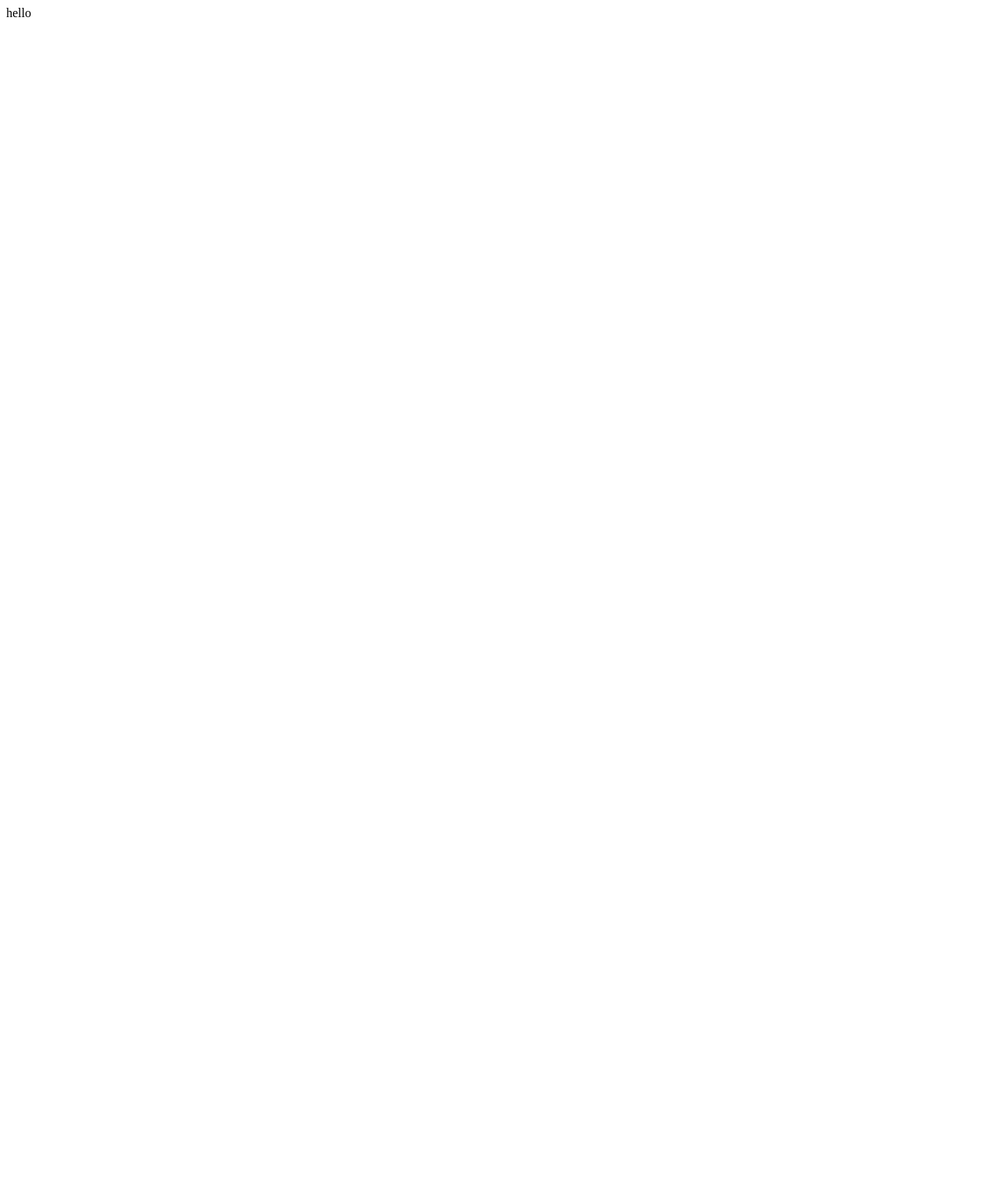
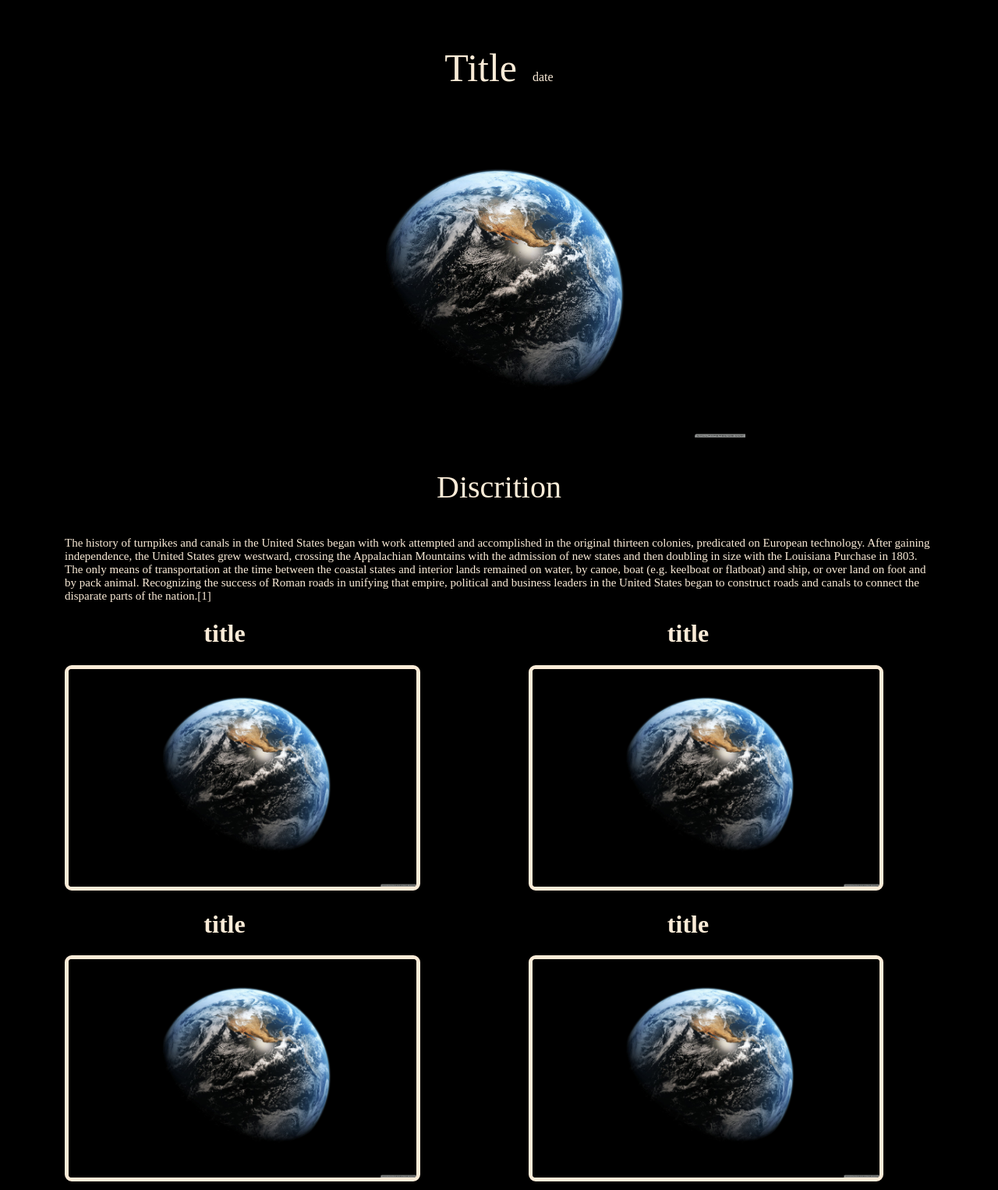
Before and after one commit to ElijahHallera/205Proj, a Flask app: page /pic in a window 1280 px wide. Before the commit the page is almost empty. Shown: the whole page at 78% size. Before the commit the page ends 22 px from the top, so only its background shows below. Run offline with Flask 2, Linux system fonts and the light colour scheme; some libraries are stand-ins or nearby versions.

Commit message:
added the second page

```diff
--- a/templates/pic.html
+++ b/templates/pic.html
@@ -1 +1,140 @@
-hello
+<!DOCTYPE html>
+<html lang="en">
+
+<head>
+
+    <style>
+        /* this set background color to black and*/
+        body {
+            background-color: black;
+        }
+         /*this set tile to center and date next to each other */
+        .center{
+             display: flex;
+             align-items:baseline;
+             justify-content: center;
+             color: antiquewhite;
+            }
+        #title{
+            font-size:50px;
+        }
+        #date{
+            padding-left: 10px;
+        }
+        /*box for picture*/
+        .mainPic{
+             display: flex;
+             justify-content: center;
+
+            }
+        .mainPic img {
+            width: 50%;
+            height: 50%;
+            }
+        /* set dicrition boundries  */
+        .dis {
+            display: flex;
+            flex-direction:column;
+            align-items: center;
+            justify-content: center;
+            color: antiquewhite;
+
+
+        }
+        .dis p{
+            font-size:40px;
+
+        }
+        #disc{
+            padding-left: 75px;
+            padding-right: 75px;
+            font-size:15px;
+        }
+        .container{
+            display: flex;
+            justify-content: center;
+            flex-direction: row;
+            color: antiquewhite;
+            padding-left: 75px;
+
+        }
+        #image{
+            flex-direction: row;
+            align-items: center;
+            justify-content: center;
+            width: 75%;
+            height: 75%;
+            border: 5px solid antiquewhite;
+            border-radius: 9px;
+
+
+        }
+        .container item{
+            flex-direction:column;
+            align-items: center;
+            justify-content: center;
+
+        }
+
+
+
+
+    </style>
+
+
+</head>
+
+<body>
+    <div class="center">
+        <div id="title">
+            <p> Title</p>
+        </div>
+        <div id="date">
+            <p id="date">date</p>
+        </div>
+    </div>
+    <div class="mainPic">
+
+        <img src="static/images/19602.jpg" alt="earth" >
+
+    </div>
+    <div class="dis">
+        <p>Discrition</p>
+
+        <div id="disc">The history of turnpikes and canals in the United States began with work attempted and accomplished in the original
+    thirteen colonies, predicated on European technology. After gaining independence, the United States grew westward,
+    crossing the Appalachian Mountains with the admission of new states and then doubling in size with the Louisiana
+    Purchase in 1803. The only means of transportation at the time between the coastal states and interior lands remained on
+    water, by canoe, boat (e.g. keelboat or flatboat) and ship, or over land on foot and by pack animal. Recognizing the
+    success of Roman roads in unifying that empire, political and business leaders in the United States began to construct
+    roads and canals to connect the disparate parts of the nation.[1] </div>
+    </div>
+    <div class="container">
+        <item>
+            <h1 style="padding-left: 30%;">title </h1>
+            <img  id="image" src="static/images/19602.jpg" alt="earth">
+        </item>
+
+        <item>
+            <h1 style="padding-left: 30%;">title </h1>
+            <img id="image"  src="static/images/19602.jpg" alt="earth">
+        </item>
+        </div>
+    <div class="container">
+        <item>
+            <h1 style="padding-left: 30%;">title </h1>
+            <img id="image" src="static/images/19602.jpg" alt="earth">
+        </item>
+
+        <item>
+            <h1 style="padding-left: 30%;">title </h1>
+            <img id="image" src="static/images/19602.jpg" alt="earth">
+        </item>
+    </div>
+
+
+
+
+</body>
+
+</html>
```
Also changed, not shown: templates/home.html (+25 -7 lines).
